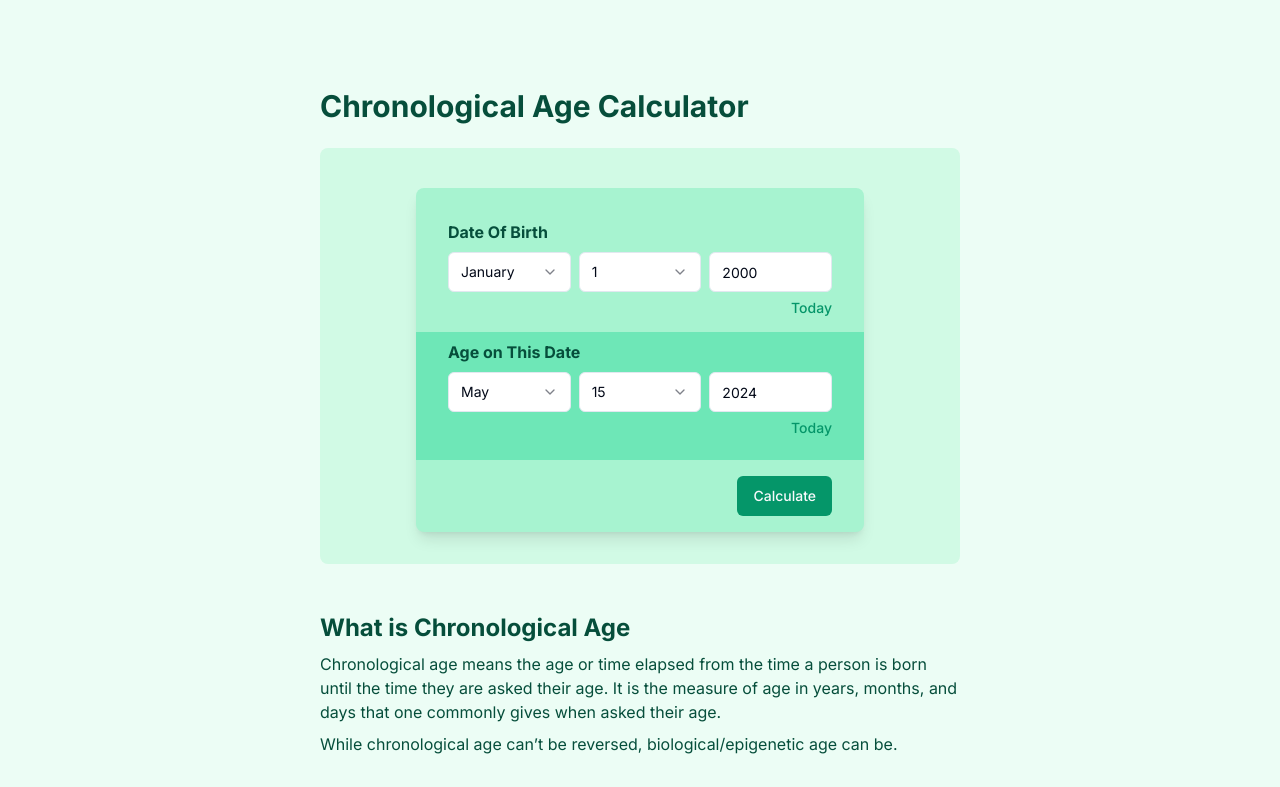
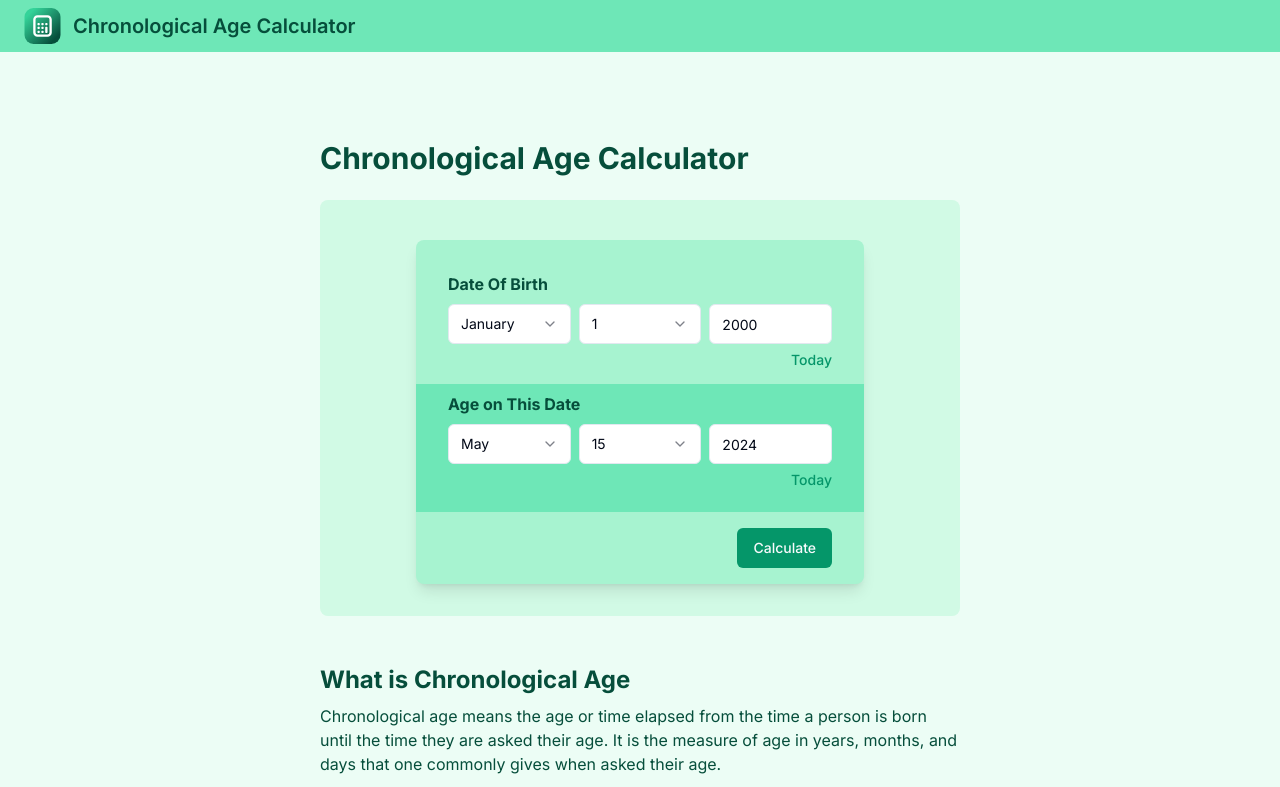
Before and after one commit to CbZeroZero/chronological-age-calculator, a Next.js app: page / in a window 1280 px wide. Shown: the top 787 px of the page. Built offline with nearby package versions, Linux system fonts and the light colour scheme.

Commit message:
Add Navbar

```diff
--- a/app/layout.tsx
+++ b/app/layout.tsx
@@ -1,5 +1,6 @@
 import type { Metadata } from "next";
 import { Inter } from "next/font/google";
+import Navbar from '@/components/Navbar';
 import "./globals.css";
 
 const inter = Inter({ subsets: ["latin"] });
@@ -16,7 +17,12 @@
 }>) {
   return (
     <html lang="en">
-      <body className={inter.className}>{children}</body>
+      <body className={inter.className}>
+        <header>
+          <Navbar />
+        </header>
+        {children}
+      </body>
     </html>
   );
 }
--- /dev/null
+++ b/components/Navbar.tsx
@@ -0,0 +1,70 @@
+'use client';
+
+import React from 'react';
+import { useState, useRef, useEffect } from 'react';
+import Image from 'next/image';
+import Link from 'next/link';
+
+import {
+  NavigationMenu,
+  NavigationMenuContent,
+  NavigationMenuIndicator,
+  NavigationMenuItem,
+  NavigationMenuLink,
+  NavigationMenuList,
+  NavigationMenuTrigger,
+  NavigationMenuViewport,
+  navigationMenuTriggerStyle
+} from "@/components/ui/navigation-menu"
+import { cn } from "@/lib/utils"
+
+
+export default function NavbarPage() {
+
+  return (
+
+    <NavigationMenu className='pb-2 lg:pt-2 w-full w-screen bg-emerald-300' >
+      <div className='flex lg:flex-1 lg:justify-start lg:flex-row flex-col w-full ml-2'>
+        <NavigationMenuList className=''>
+          <NavigationMenuItem className='flex-1 lg:pb-0 lg:pt-0 pb-2 pt-2'>
+            <Link href="/" legacyBehavior passHref>
+              <NavigationMenuLink >
+                <div className='flex flex-row pl-4'>
+                  <Image src="/logo.svg" className="mr-3 h-9" width="37" height="37" alt="Chronological Age Calculator Logo" />
+                  <span className="self-center whitespace-nowrap text-xl text-emerald-900 font-semibold dark:text-white">Chronological Age Calculator</span>
+                </div>
+              </NavigationMenuLink>
+            </Link>
+          </NavigationMenuItem>
+        </NavigationMenuList>
+      </div>
+    </NavigationMenu>
+  );
+};
+
+
+const ListItem = React.forwardRef<
+  React.ElementRef<"a">,
+  React.ComponentPropsWithoutRef<"a">
+>(({ className, title, children, ...props }, ref) => {
+  return (
+    <li>
+      <NavigationMenuLink asChild>
+        <a
+          ref={ref}
+          className={cn(
+            "block select-none space-y-1 rounded-md p-3 leading-none no-underline outline-none transition-colors hover:bg-accent hover:text-accent-foreground focus:bg-accent focus:text-accent-foreground",
+            className
+          )}
+          {...props}
+        >
+          <div className="text-sm font-medium leading-none">{children}</div>
+          {/* <p className="line-clamp-2 text-sm leading-snug text-muted-foreground">
+            {children}
+          </p> */}
+        </a>
+      </NavigationMenuLink>
+    </li>
+  )
+})
+ListItem.displayName = "ListItem"
--- /dev/null
+++ b/components/ui/navigation-menu.tsx
@@ -0,0 +1,129 @@
+import * as React from "react"
+import * as NavigationMenuPrimitive from "@radix-ui/react-navigation-menu"
+import { cva } from "class-variance-authority"
+import { ChevronDown } from "lucide-react"
+
+import { cn } from "@/lib/utils"
+
+const NavigationMenu = React.forwardRef<
+  React.ElementRef<typeof NavigationMenuPrimitive.Root>,
+  React.ComponentPropsWithoutRef<typeof NavigationMenuPrimitive.Root>
+>(({ className, children, ...props }, ref) => (
+  <NavigationMenuPrimitive.Root
+    ref={ref}
+    className={cn(
+      // "relative z-10 flex max-w-max flex-1 items-center justify-center",
+      "relative z-10 flex w-full lg:justify-end flex-col lg:flex-row",
+      className
+    )}
+    {...props}
+  >
+    {children}
+    <NavigationMenuViewport />
+  </NavigationMenuPrimitive.Root>
+))
+NavigationMenu.displayName = NavigationMenuPrimitive.Root.displayName
+
+const NavigationMenuList = React.forwardRef<
+  React.ElementRef<typeof NavigationMenuPrimitive.List>,
+  React.ComponentPropsWithoutRef<typeof NavigationMenuPrimitive.List>
+>(({ className, ...props }, ref) => (
+  <NavigationMenuPrimitive.List
+    ref={ref}
+    className={cn(
+      "group flex flex-1 list-none items-center justify-center space-x-1",
+      className
+    )}
+    {...props}
+  />
+))
+NavigationMenuList.displayName = NavigationMenuPrimitive.List.displayName
+
+const NavigationMenuItem = NavigationMenuPrimitive.Item
+
+const navigationMenuTriggerStyle = cva(
+  "group inline-flex h-10 w-max items-center justify-center rounded-md bg-background px-4 py-2 text-sm font-medium transition-colors hover:bg-accent hover:text-accent-foreground focus:bg-accent focus:text-accent-foreground focus:outline-none disabled:pointer-events-none disabled:opacity-50 data-[active]:bg-accent/50 data-[state=open]:bg-accent/50"
+)
+
+const NavigationMenuTrigger = React.forwardRef<
+  React.ElementRef<typeof NavigationMenuPrimitive.Trigger>,
+  React.ComponentPropsWithoutRef<typeof NavigationMenuPrimitive.Trigger>
+>(({ className, children, ...props }, ref) => (
+  <NavigationMenuPrimitive.Trigger
+    ref={ref}
+    className={cn(navigationMenuTriggerStyle(), "group", className)}
+    {...props}
+  >
+    {children}{" "}
+    <ChevronDown
+      className="relative top-[1px] ml-1 h-3 w-3 transition duration-200 group-data-[state=open]:rotate-180"
+      aria-hidden="true"
+    />
+  </NavigationMenuPrimitive.Trigger>
+))
+NavigationMenuTrigger.displayName = NavigationMenuPrimitive.Trigger.displayName
+
+const NavigationMenuContent = React.forwardRef<
+  React.ElementRef<typeof NavigationMenuPrimitive.Content>,
+  React.ComponentPropsWithoutRef<typeof NavigationMenuPrimitive.Content>
+>(({ className, ...props }, ref) => (
+  <NavigationMenuPrimitive.Content
+    ref={ref}
+    className={cn(
+      "left-0 top-0 w-full data-[motion^=from-]:animate-in data-[motion^=to-]:animate-out data-[motion^=from-]:fade-in data-[motion^=to-]:fade-out data-[motion=from-end]:slide-in-from-right-52 data-[motion=from-start]:slide-in-from-left-52 data-[motion=to-end]:slide-out-to-right-52 data-[motion=to-start]:slide-out-to-left-52 md:absolute md:w-auto ",
+      className
+    )}
+    {...props}
+  />
+))
+NavigationMenuContent.displayName = NavigationMenuPrimitive.Content.displayName
+
+const NavigationMenuLink = NavigationMenuPrimitive.Link
+
+const NavigationMenuViewport = React.forwardRef<
+  React.ElementRef<typeof NavigationMenuPrimitive.Viewport>,
+  React.ComponentPropsWithoutRef<typeof NavigationMenuPrimitive.Viewport>
+>(({ className, ...props }, ref) => (
+  <div className={cn("absolute left-0 top-full flex justify-center")}>
+    <NavigationMenuPrimitive.Viewport
+      className={cn(
+        "origin-top-center relative mt-1.5 h-[var(--radix-navigation-menu-viewport-height)] w-full overflow-hidden rounded-md border bg-popover text-popover-foreground shadow-lg data-[state=open]:animate-in data-[state=closed]:animate-out data-[state=closed]:zoom-out-95 data-[state=open]:zoom-in-90 md:w-[var(--radix-navigation-menu-viewport-width)]",
+        className
+      )}
+      ref={ref}
+      {...props}
+    />
+  </div>
+))
+NavigationMenuViewport.displayName =
+  NavigationMenuPrimitive.Viewport.displayName
+
+const NavigationMenuIndicator = React.forwardRef<
+  React.ElementRef<typeof NavigationMenuPrimitive.Indicator>,
+  React.ComponentPropsWithoutRef<typeof NavigationMenuPrimitive.Indicator>
+>(({ className, ...props }, ref) => (
+  <NavigationMenuPrimitive.Indicator
+    ref={ref}
+    className={cn(
+      "top-full z-[1] flex h-1.5 items-end justify-center overflow-hidden data-[state=visible]:animate-in data-[state=hidden]:animate-out data-[state=hidden]:fade-out data-[state=visible]:fade-in",
+      className
+    )}
+    {...props}
+  >
+    <div className="relative top-[60%] h-2 w-2 rotate-45 rounded-tl-sm bg-border shadow-md" />
+  </NavigationMenuPrimitive.Indicator>
+))
+NavigationMenuIndicator.displayName =
+  NavigationMenuPrimitive.Indicator.displayName
+
+export {
+  navigationMenuTriggerStyle,
+  NavigationMenu,
+  NavigationMenuList,
+  NavigationMenuItem,
+  NavigationMenuContent,
+  NavigationMenuTrigger,
+  NavigationMenuLink,
+  NavigationMenuIndicator,
+  NavigationMenuViewport,
+}
--- a/package.json
+++ b/package.json
@@ -9,6 +9,7 @@
     "lint": "next lint"
   },
   "dependencies": {
+    "@radix-ui/react-navigation-menu": "^1.1.4",
     "@radix-ui/react-select": "^2.0.0",
     "@radix-ui/react-slot": "^1.0.2",
     "class-variance-authority": "^0.7.0",
```
Also changed, not shown: public/logo.svg (renamed from public/icon.svg), 1 other file (tests, documents, lock files or other folders).
